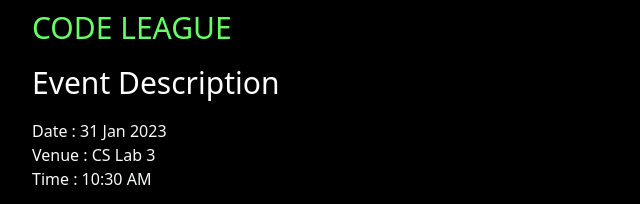
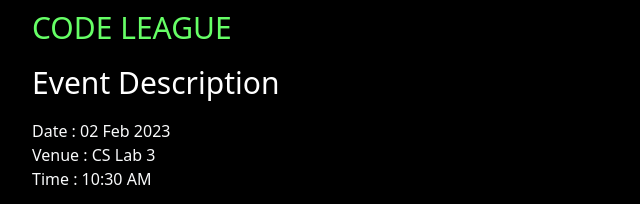
Before and after one commit to interface2k23/CS, a website: page public/code.html in a window 1280 px wide. Shown: the part 96-300 px from the top of the page, 0-640 px from the left. Drawn offline with Linux system fonts and the light colour scheme.

Commit message:
Update code.html

```diff
--- a/public/code.html
+++ b/public/code.html
@@ -57,7 +57,7 @@
             <p
               class="text-sm md:text-base leading-snug text-gray-50 text-opacity-100"
             >
-              Date : 31 Jan 2023
+              Date : 02 Feb 2023
             </p>
             <p
               class="text-sm md:text-base leading-snug text-gray-50 text-opacity-100"
```
